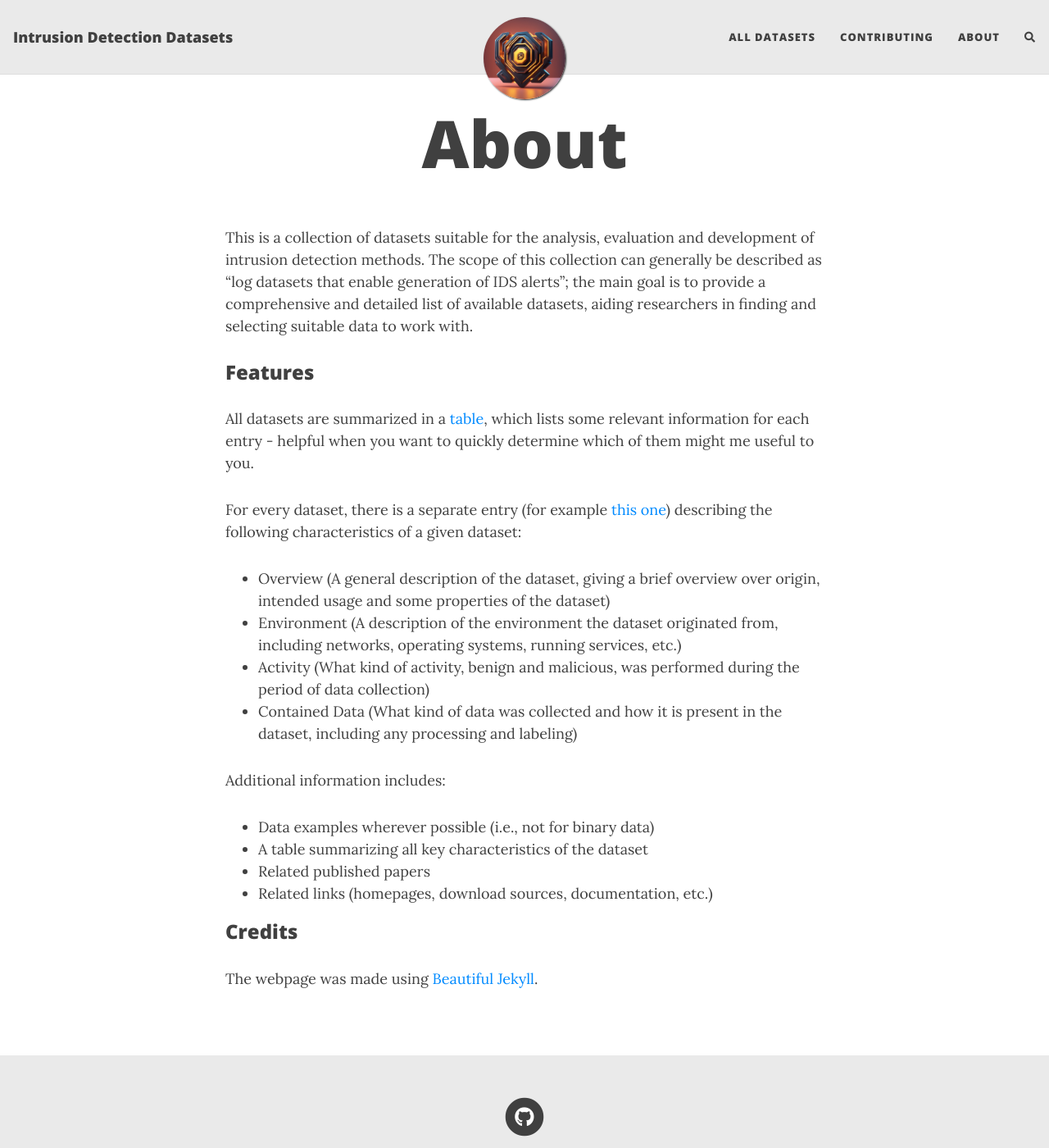
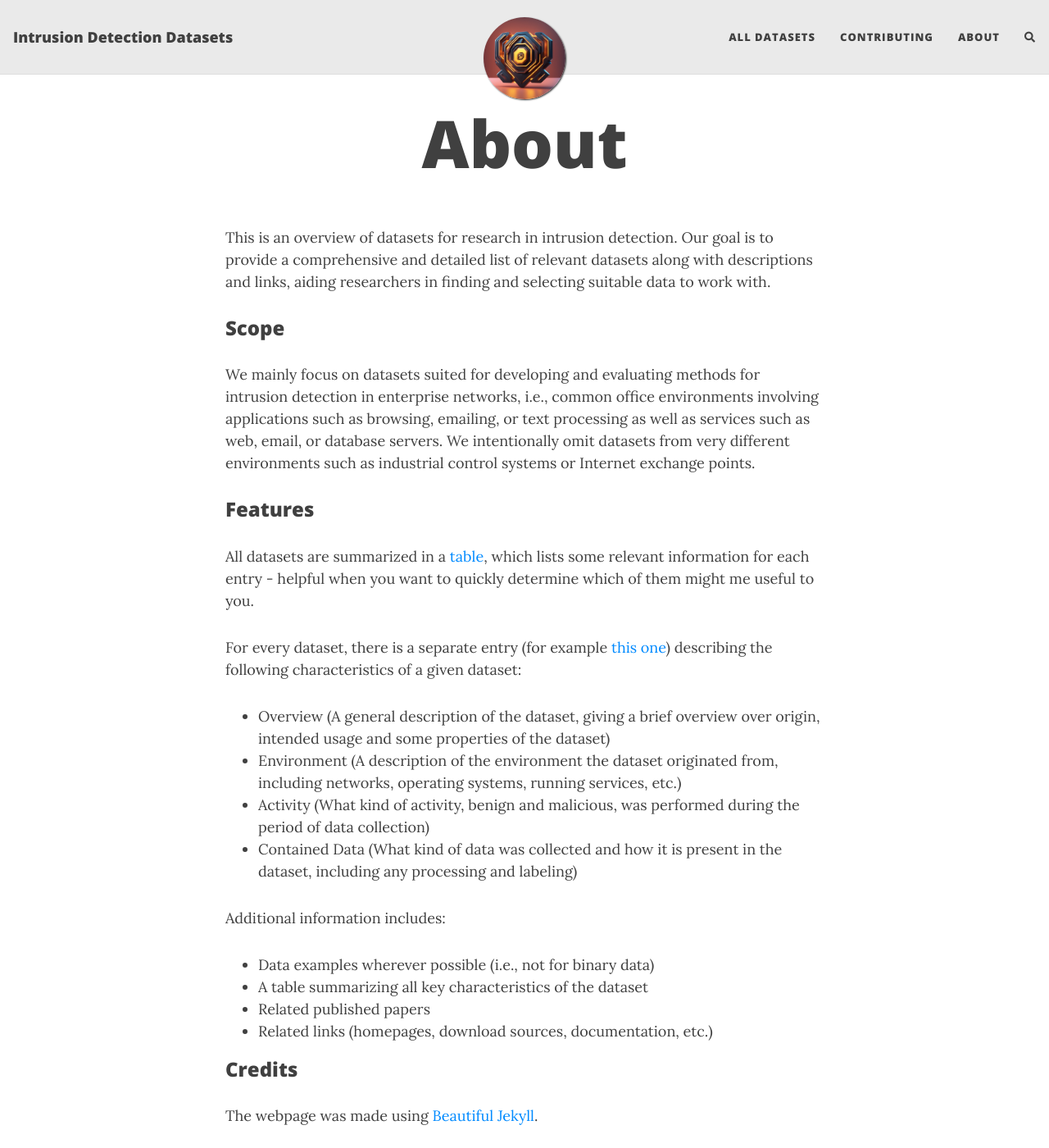
Before and after one commit to fkie-cad/COMIDDS, a Jekyll site: the page built from content/about.md, in a window 1280 px wide and 1400 px high. Shown: the whole window at 82% size. Built offline with Jekyll 4.4.1, drawn with Linux system fonts in a browser that asks for light colours; nearby versions of some CDN libraries; comment, search, counter and statistics services are not loaded; some of the changed text lies outside the part shown.

Commit message:
Revise content

```diff
--- a/_config.yml
+++ b/_config.yml
@@ -13,7 +13,7 @@
 title: Intrusion Detection Datasets
 
 # Your name to show in the footer
-author: Philipp Bönninghausen
+author: Fraunhofer FKIE, Philipp Bönninghausen
 
 ###############################################
 # --- List of links in the navigation bar --- #
--- a/content/about.md
+++ b/content/about.md
@@ -2,11 +2,16 @@
 title: About
 ---
 
-This is a collection of datasets suitable for the analysis, evaluation and development of intrusion detection methods.
-The scope of this collection can generally be described as "log datasets that enable generation of IDS alerts";
-the main goal is to provide a comprehensive and detailed list of available datasets, aiding researchers in finding and selecting suitable data to work with.
+This is an overview of datasets for research in intrusion detection.
+Our goal is to provide a comprehensive and detailed list of relevant datasets along with descriptions and links, aiding researchers in finding and selecting suitable data to work with.
+
+### Scope
+
+We mainly focus on datasets suited for developing and evaluating methods for intrusion detection in enterprise networks, i.e., common office environments involving applications such as browsing, emailing, or text processing as well as services such as web, email, or database servers.
+We intentionally omit datasets from very different environments such as industrial control systems or Internet exchange points.
 
 ### Features
+
 All datasets are summarized in a [table](/intrusion-detection-datasets/content/all_datasets), which lists some relevant information for each entry - helpful when you want to quickly determine which of them might me useful to you.
 
 For every dataset, there is a separate entry (for example [this one](/intrusion-detection-datasets/content/datasets/ait_log_dataset)) describing the following characteristics of a given dataset:
--- a/index.html
+++ b/index.html
@@ -1,5 +1,5 @@
 ---
 layout: home
 title: Intrusion Detection Datasets
-subtitle: A collection of datasets suitable for IDS research
+subtitle: An overview of datasets suitable for IDS research
 ---
```
Also changed, not shown: _posts/2024-01-23-initial-post.md (+1 -1 lines), content/all_datasets.md (+1 -1 lines).
